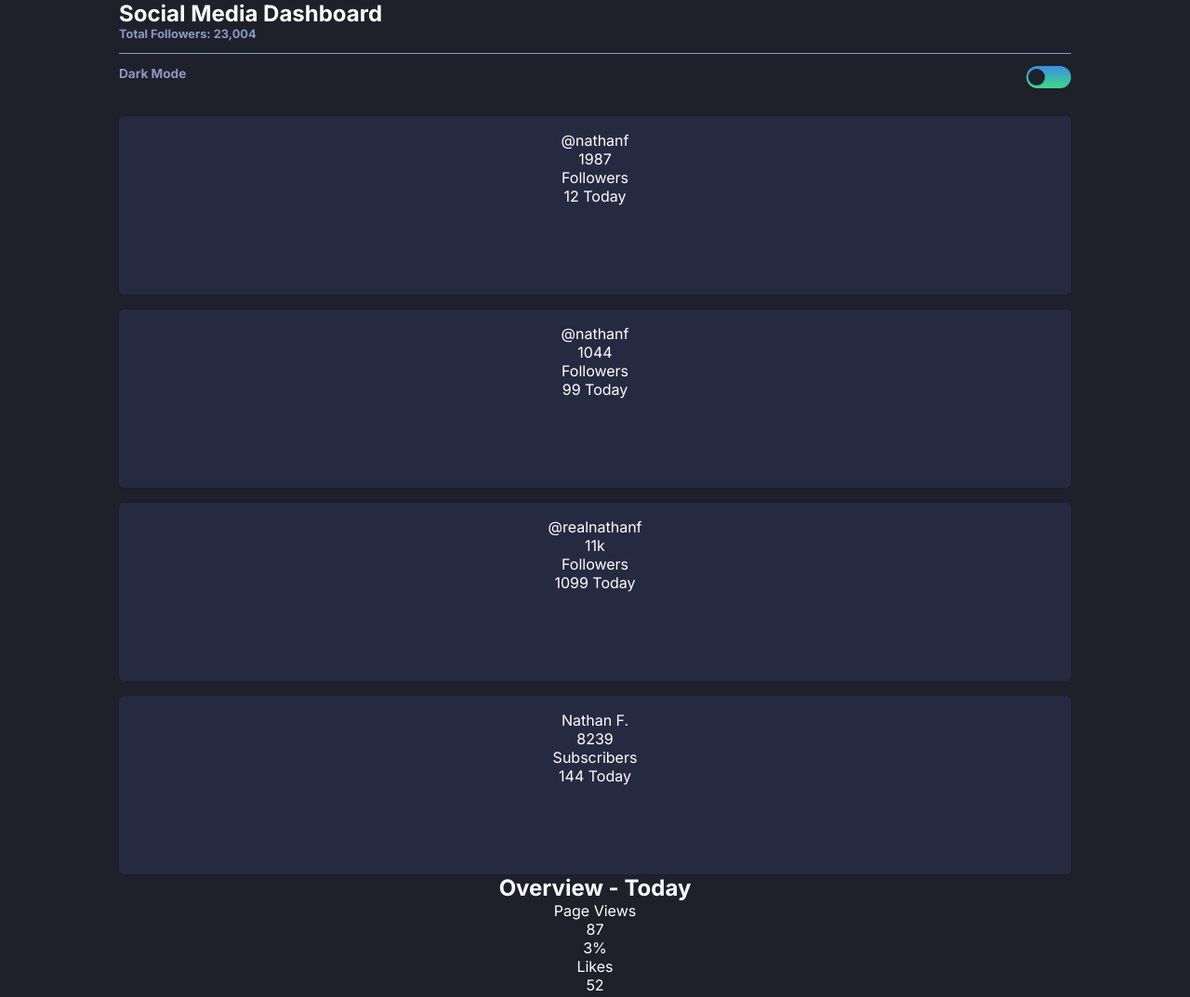
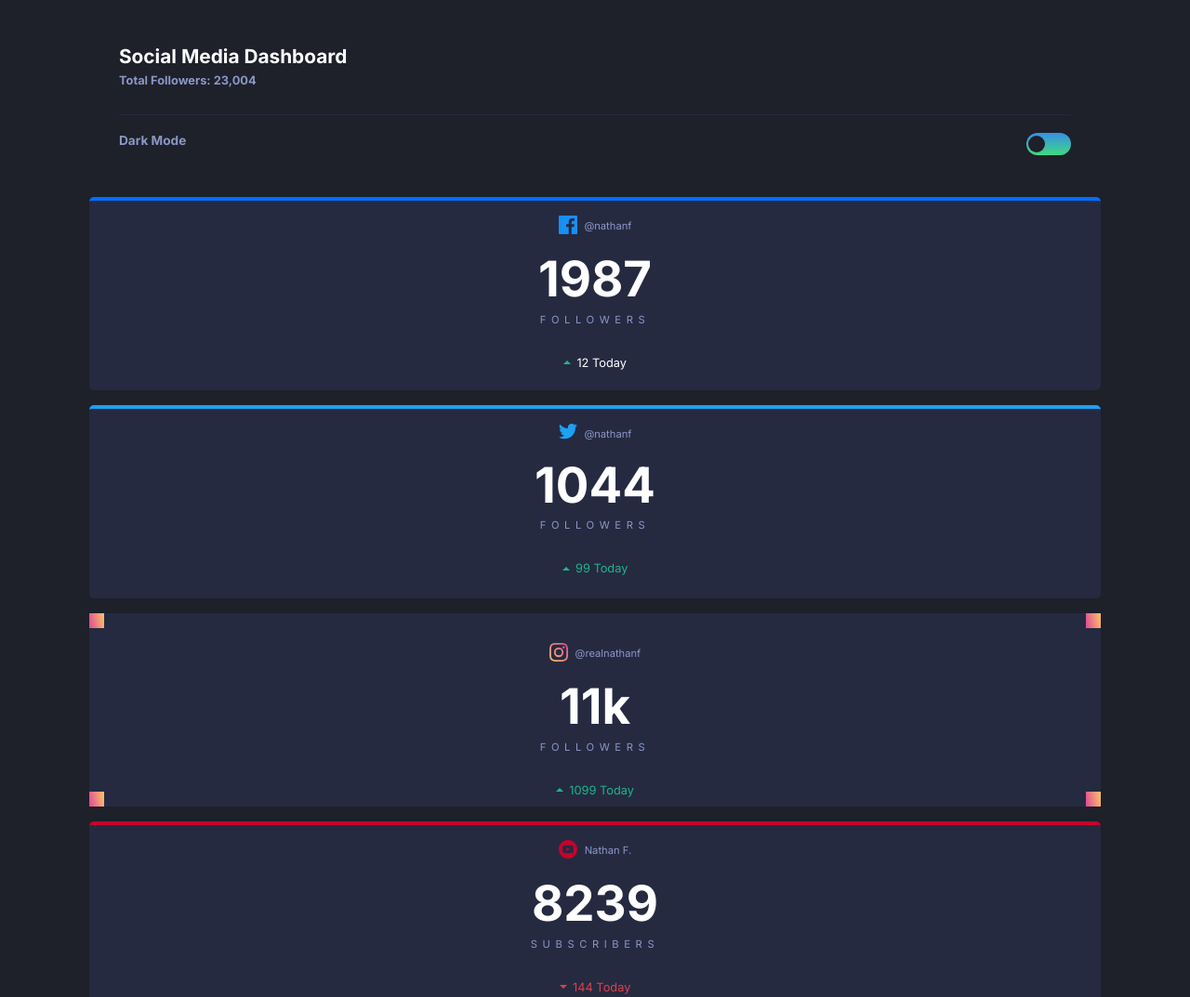
Before and after one commit to IsisFraga/social-media-dashboard-with-theme-switcher-master, a plain HTML site: page index.html in a window 1280 px wide. Shown: the top 1073 px of the page at 93% size. Drawn offline with Linux system fonts and the light colour scheme.

Commit message:
css in progress

```diff
--- a/CSS/_base.scss
+++ b/CSS/_base.scss
@@ -5,6 +5,13 @@ $dark-slider-first: hsl(210, 78%, 56%);
 $dark-slider-second: hsl(146, 68%, 55%);
 $light-slider: hsl(230, 22%, 74%);
 $dark-cards-color: hsl(228, 28%, 20%);
+$facebook-color: hsl(214, 100%, 50%);
+$twitter-color: hsl(203, 89%, 53%);
+$instagram-first-color: hsl(329, 70%, 58%);
+$instagram-second-color: hsl(37, 97%, 70%);
+$youtube-color: hsl(348, 97%, 39%);
+$green: hsl(163, 72%, 41%);
+$red: hsl(356, 69%, 56%);
 
 * {
     box-sizing: border-box;
@@ -30,7 +37,7 @@ main {
 }
 
 h1 {
-    font-size: 1.5em;
+    font-size: 1.3em;
 }
 
 h3 {
--- a/CSS/_cards.scss
+++ b/CSS/_cards.scss
@@ -1,5 +1,5 @@
 .cards {
-    width: 80%;
+    width: 85%;
     display: flex;
     flex-wrap: wrap;
     flex-direction: column;
@@ -13,13 +13,89 @@
         .instagram,
         .youtube {
             width: 100%;
-            height: 12em;
-            margin: 1em 0 0 0;
+            height: 13rem;
+            margin: 1rem 0 0 0;
             margin-right: 0;
-            padding: 1em;
             background-color: $dark-cards-color;
             flex-direction: column;
             border-radius: 5px;
+            justify-content: center;
+
+            .today {
+                display: inline-flex;
+                align-items: center;
+                padding-top: 2em;
+
+                img {
+                    height: fit-content;
+                    vertical-align: middle;
+                    justify-content: center;
+                }
+                .updown {
+                    padding-left: 0.5em;
+                    font-size: 0.8em;
+                }
+            }
+        }
+
+        .facebook {
+            border-top: 0.3em solid $facebook-color;
+        }
+        .twitter {
+            border-top: 0.3em solid $twitter-color;
+
+            .today {
+                color: $green;
+            }
+        }
+
+        .instagram {
+            border: 1em solid;
+            border-image: linear-gradient(45deg, $instagram-first-color, $instagram-second-color);
+            .today {
+                color: $green;
+            }
+        }
+
+        .youtube {
+            border-top: 0.3em solid $youtube-color;
+            .today {
+                color: $red;
+            }
+        }
+
+        .logo-account {
+            display: flex;
+            flex-direction: row;
+            justify-content: center;
+            vertical-align: middle;
+            padding-top: 1em;
+
+            img {
+                height: fit-content;
+            }
+        }
+
+        .account {
+            color: $secondary-text-color;
+            font-size: 0.7em;
+            padding-left: 0.7em;
+            padding-top: 0.3em;
+        }
+
+        .number {
+            font-weight: 700;
+            font-size: 3.3em;
+            padding-top: 1rem;
+        }
+
+        .followers {
+            text-transform: uppercase;
+            font-weight: 400;
+            font-size: 0.7em;
+            color: $secondary-text-color;
+            letter-spacing: 0.5em;
+            padding-top: 0.4em;
         }
     }
 }
--- a/CSS/_header.scss
+++ b/CSS/_header.scss
@@ -1,6 +1,7 @@
 header {
     width: 100%;
     justify-content: center;
+    margin: 3em 0 1em 0;
 
     .header {
         width: 100%;
@@ -14,10 +15,15 @@ header {
             width: 80%;
         }
 
+        h3 {
+            margin-top: 0.5em;
+        }
+
         .line {
-            border-top: 1px solid $secondary-text-color;
+            border-top: 1px solid $dark-cards-color;
             content: " ";
             width: 80%;
+            margin: 1em 0 0.3em 0;
         }
 
         .changeMode {
--- a/index.html
+++ b/index.html
@@ -7,7 +7,6 @@
   <!-- displays site properly based on user's device -->
   <link href="https://fonts.googleapis.com/css2?family=Inter:wght@400;700&display=swap" rel="stylesheet">
   <link rel="icon" type="image/png" sizes="32x32" href="./images/favicon-32x32.png">
-  <link rel="stylesheet" href="CSS/reset.css">
   <link rel="stylesheet" href="CSS/main.css">
 
   <title>Frontend Mentor | Social Media Dashbord With Theme Switcher Master</title>
@@ -44,8 +43,11 @@
     <section class="cards">
       <div class="media-cards">
         <div class="facebook">
+          <div class="logo-account">
+            <img src="/images/icon-facebook.svg" alt="facebook icon">
             <div class="account">
               @nathanf
+            </div>
           </div>
           <div class="number">
             1987
@@ -54,12 +56,18 @@
             Followers
           </div>
           <div class="today">
+            <img src="/images/icon-up.svg" alt="up arrow">
+            <div class="updown">
               12 Today
             </div>
           </div>
+        </div>
         <div class="twitter">
+          <div class="logo-account">
+            <img src="/images/icon-twitter.svg" alt="twitter icon">
             <div class="account">
               @nathanf
+            </div>
           </div>
           <div class="number">
             1044
@@ -68,12 +76,18 @@
             Followers
           </div>
           <div class="today">
+            <img src="/images/icon-up.svg" alt="up arrow">
+            <div class="updown">
               99 Today
             </div>
           </div>
+        </div>
         <div class="instagram">
+          <div class="logo-account">
+            <img src="/images/icon-instagram.svg" alt="instagram logo">
             <div class="account">
               @realnathanf
+            </div>
           </div>
           <div class="number">
             11k
@@ -82,12 +96,18 @@
             Followers
           </div>
           <div class="today">
+            <img src="/images/icon-up.svg" alt="up arrow">
+            <div class="updown">
               1099 Today
             </div>
           </div>
+        </div>
         <div class="youtube">
+          <div class="logo-account">
+            <img src="/images/icon-youtube.svg" alt="youtube logo">
             <div class="account">
               Nathan F.
+            </div>
           </div>
           <div class="number">
             8239
@@ -96,7 +116,10 @@
             Subscribers
           </div>
           <div class="today">
+            <img src="/images/icon-down.svg" alt="down arrow">
+            <div class="updown">
               144 Today
+            </div>
           </div>
         </div>
       </div>
```
Also changed, not shown: CSS/main.css, 1 other file. Lines whose indentation alone changed are shown as unchanged.
